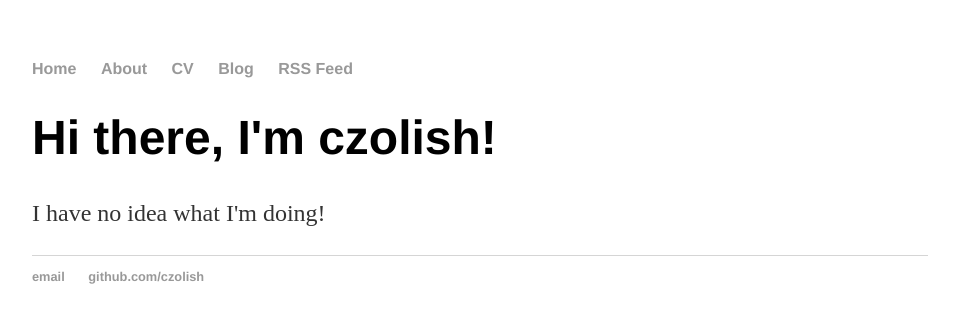
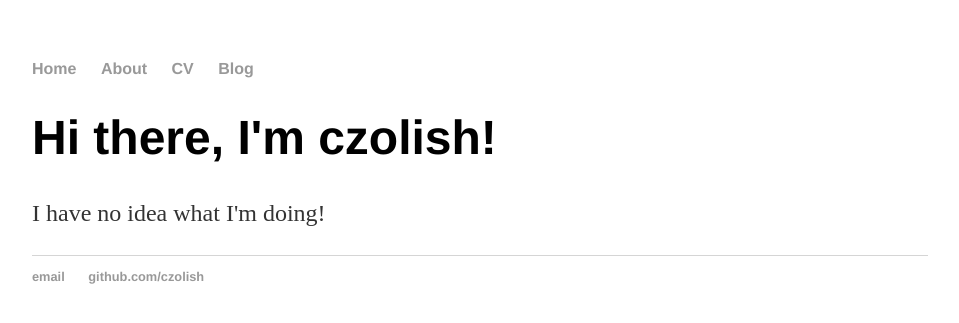
Before and after one commit to czolish/czolish.github.io, a Jekyll site: the page built from index.html, in a window 1280 px wide. Shown: the top 323 px of the page, without its empty margins (160-1119 px from the left). Built offline with Jekyll 4.4.1, drawn with Linux system fonts in a browser that asks for light colours.

Commit message:
Update default.html

```diff
--- a/_layouts/default.html
+++ b/_layouts/default.html
@@ -12,7 +12,6 @@
 		        	<li><a href="/about">About</a></li>
 	        		<li><a href="/cv">CV</a></li>
 	        		<li><a href="/blog">Blog</a></li>
-				<li><a href="/blog/atom.xml">RSS Feed</a></li>
 	    		</ul>
 			</nav>
 			<div class="container">
```
